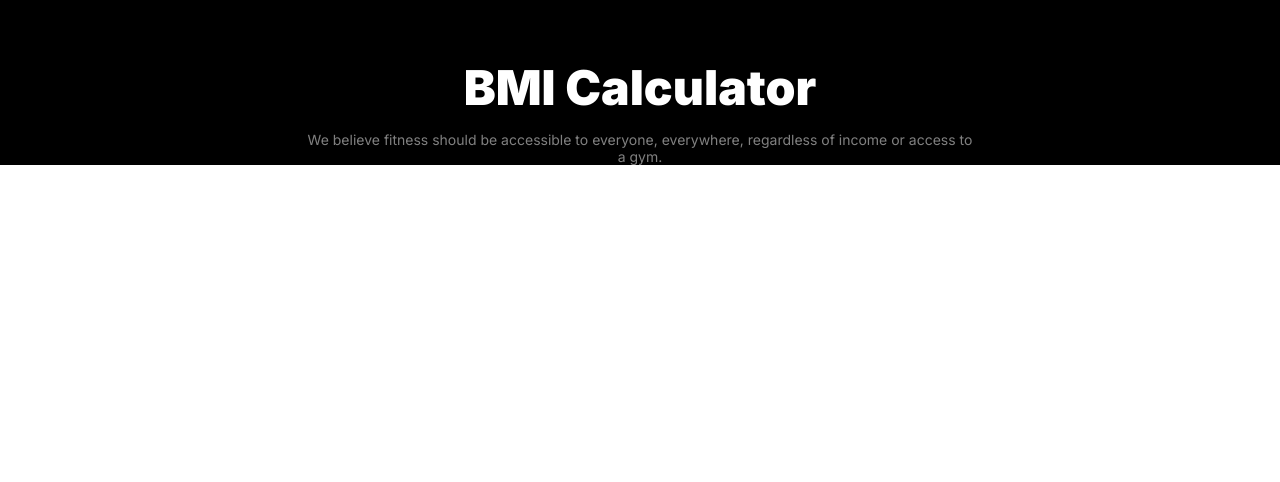
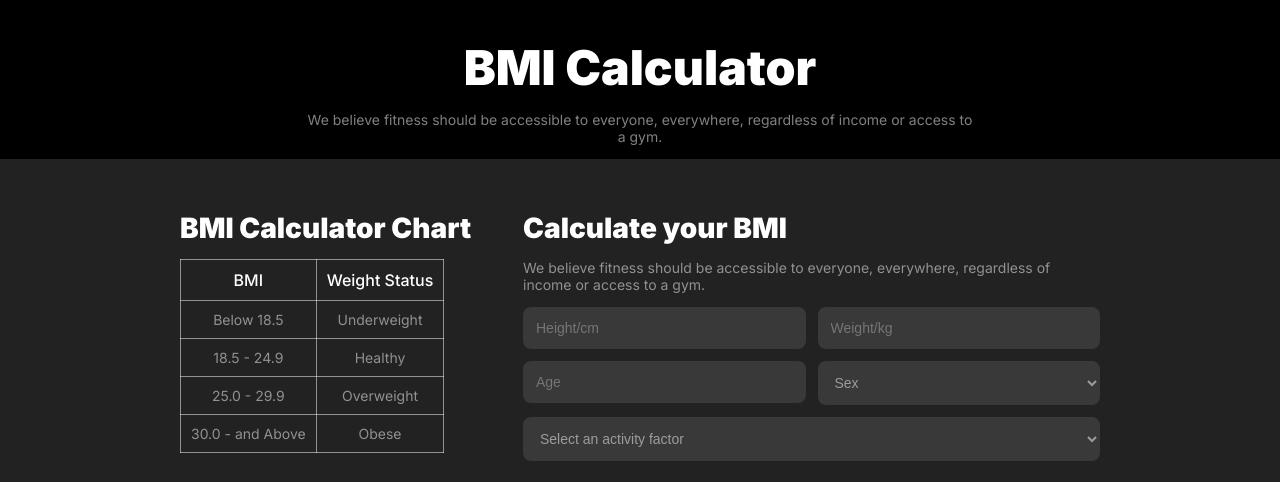
Before and after one commit to irfanweb308/Fitness-website, a plain HTML site: page index.html in a window 1280 px wide. Shown: the part 2318-2800 px from the top of the page. Before the commit the page ends 2517 px from the top, so only its background shows below. Drawn offline with Linux system fonts and the light colour scheme.

Commit message:
added calculation section and team

```diff
--- a/index.html
+++ b/index.html
@@ -127,8 +127,108 @@
 
         <div class="bmi-content">
             <h2 class="habit-title">BMI Calculator</h2>
-            <p class="habit-description">We believe fitness should be accessible to everyone, everywhere, regardless of income or access to a gym.</p>
+            <p class="habit-description">We believe fitness should be accessible to everyone, everywhere, regardless of
+                income or access to a gym.</p>
         </div>
+
+        <section class="bmi-section">
+            <div class="bmi display-flex">
+
+                <div class="bmi-table">
+                    <h4 class="table-title habit-title">BMI Calculator Chart</h4>
+                    <table>
+                        <tr>
+                            <th>BMI</th>
+                            <th>Weight Status</th>
+                        </tr>
+                        <tr>
+                            <td>Below 18.5</td>
+                            <td>Underweight</td>
+                        </tr>
+                        <tr>
+                            <td>18.5 - 24.9</td>
+                            <td>Healthy</td>
+                        </tr>
+                        <tr>
+                            <td>25.0 - 29.9</td>
+                            <td>Overweight</td>
+                        </tr>
+                        <tr>
+                            <td>30.0 - and Above</td>
+                            <td>Obese</td>
+                        </tr>
+
+                    </table>
+                </div>
+
+
+                <div class="calculation">
+                    <h4 class="calculation-title">Calculate your BMI</h4>
+                    <p class="calculation-description habit-description">We believe fitness should be accessible to
+                        everyone, everywhere, regardless of income or access to a gym. </p>
+
+                    <div class="container">
+                        <div class="box" id="box-1">
+                            <input type="text" placeholder="Height/cm">
+                        </div>
+                        <div class="box" id="box-2">
+                            <input type="text" placeholder="Weight/kg">
+                        </div>
+                        <div class="box" id="box-3">
+                            <input type="number" placeholder="Age">
+                        </div>
+                        <div class="box" id="box-4">
+                            <select>
+                                <option value="" disabled selected>Sex</option>
+
+                            </select>
+
+                        </div>
+                        <div class="box" id="box-5">
+                            <select>
+                                <option value="" disabled selected>Select an activity factor</option>
+                            </select>
+                        </div>
+
+
+                    </div>
+                    <button class="bmi-button btn-primary">Calculate</button>
+                </div>
+            </div>
+        </section>
+
+        <section class="our-team display-flex">
+
+            <div class="title-and-content">
+                <h2 class="habit-title">Meet Our Team</h2>
+                <p class="habit-description">We believe fitness should be accessible to everyone, everywhere, regardless
+                    of income or access to a gym.</p>
+            </div>
+            <div class="team-images">
+                <div>
+                    <img src="images/trainer1.png" alt="" class="team-member">
+
+                </div>
+                <div>
+                    <img src="images/trainer2.png" alt="" class="team-member">
+                </div>
+                <div>
+                    <img src="images/trainer3.png" alt="" class="team-member">
+                </div>
+                <div>
+                    <img src="images/trainer4.png" alt="" class="team-member">
+                </div>
+                <div>
+                    <img src="images/trainer5.png" alt="" class="team-member">
+                </div>
+                <div>
+                    <img src="images/trainer6.png" alt="" class="team-member">
+                </div>
+            </div>
+
+        </section>
+
+
 
     </main>
     <footer>
--- a/style.css
+++ b/style.css
@@ -55,7 +55,7 @@ body {
 
 header {
     max-width: 100%;
-    max-height: 715px;
+    max-height: 695px;
     background: linear-gradient(180.00deg, rgb(17, 17, 17), rgba(119, 119, 119, 0) 100%);
 }
 
@@ -98,6 +98,7 @@ header {
 .fitness {
     justify-content: space-between;
     margin: 0 190px;
+    padding: 0;
 }
 
 .home {
@@ -273,15 +274,6 @@ main {
     margin-bottom: 15px;
 }
 
-.habit-title {
-    margin-top: 0px;
-}
-
-.habit-description {
-    margin-bottom: 34px;
-
-}
-
 .exercise-content {
     max-width: 671px;
 }
@@ -337,9 +329,135 @@ main {
     max-width: 347px;
 
 }
-.bmi-content{
+
+.bmi-content {
     max-width: 671px;
     margin: 0 auto;
     text-align: center;
     margin-top: 80px;
 }
+
+.bmi-section {
+    background: rgb(34, 34, 34);
+
+}
+
+.bmi {
+    justify-content: space-between;
+    /* align-items: center; */
+    margin: 0 180px;
+
+}
+
+.table-title {
+    font-size: 1.75rem;
+    font-weight: 900;
+    color: rgb(255, 255, 255);
+    margin-top: 52px;
+}
+
+table {
+    max-width: 310px;
+}
+
+table,
+th,
+td {
+    border: 1px solid rgba(255, 255, 255, 0.5);
+    border-collapse: collapse;
+    text-align: center;
+    padding: 10px;
+}
+
+th {
+    font-weight: 500;
+    color: rgb(255, 255, 255);
+}
+
+td {
+    font-weight: 400;
+    font-size: 0.875rem;
+    color: rgba(255, 255, 255, 0.5);
+}
+
+.calculation-title {
+    font-size: 1.75rem;
+    font-weight: 900;
+    color: rgb(255, 255, 255);
+    margin-top: 52px;
+}
+
+.calculation-title,
+.calculation-description {
+    max-width: 577px;
+
+}
+
+input,
+select {
+    background-color: transparent;
+    font-weight: 400;
+    font-size: 0.875rem;
+    color: rgba(255, 255, 255, 0.5);
+    border-radius: 8px;
+    border: none;
+    width: 100%;
+    box-sizing: border-box;
+    background: rgba(255, 255, 255, 0.1);
+    padding: 13px;
+}
+
+.container {
+    max-width: 577px;
+    display: grid;
+    grid-template-columns: repeat(2, 1fr);
+    grid-template-rows: repeat(1);
+    gap: 12px;
+}
+
+#box-5 {
+    grid-column: span 2;
+}
+
+.bmi-button {
+    margin-top: 25px;
+    margin-bottom: 52px;
+}
+
+.calculation-title {
+    margin-bottom: 14px;
+}
+
+.calculation-description {
+    margin-top: 0px;
+}
+.team-member{
+    width: 326px;
+    height: 272px;
+    border-radius: 18px;
+}
+.our-team{
+    max-width: 1060px;
+    margin: 0 auto;
+    flex-direction: column;
+    justify-content: center;
+    align-items: center;
+}
+
+.team-images {
+
+    border-radius: 18px;
+    background: rgba(255, 255, 255, 0.1);
+    display: grid;
+    grid-template-columns: repeat(3, 1fr);
+    gap: 20px;
+    padding: 20px;
+
+
+}
+.title-and-content{
+    text-align: center;
+    width: 671px;
+    margin-bottom: 40px;
+
+}
```
